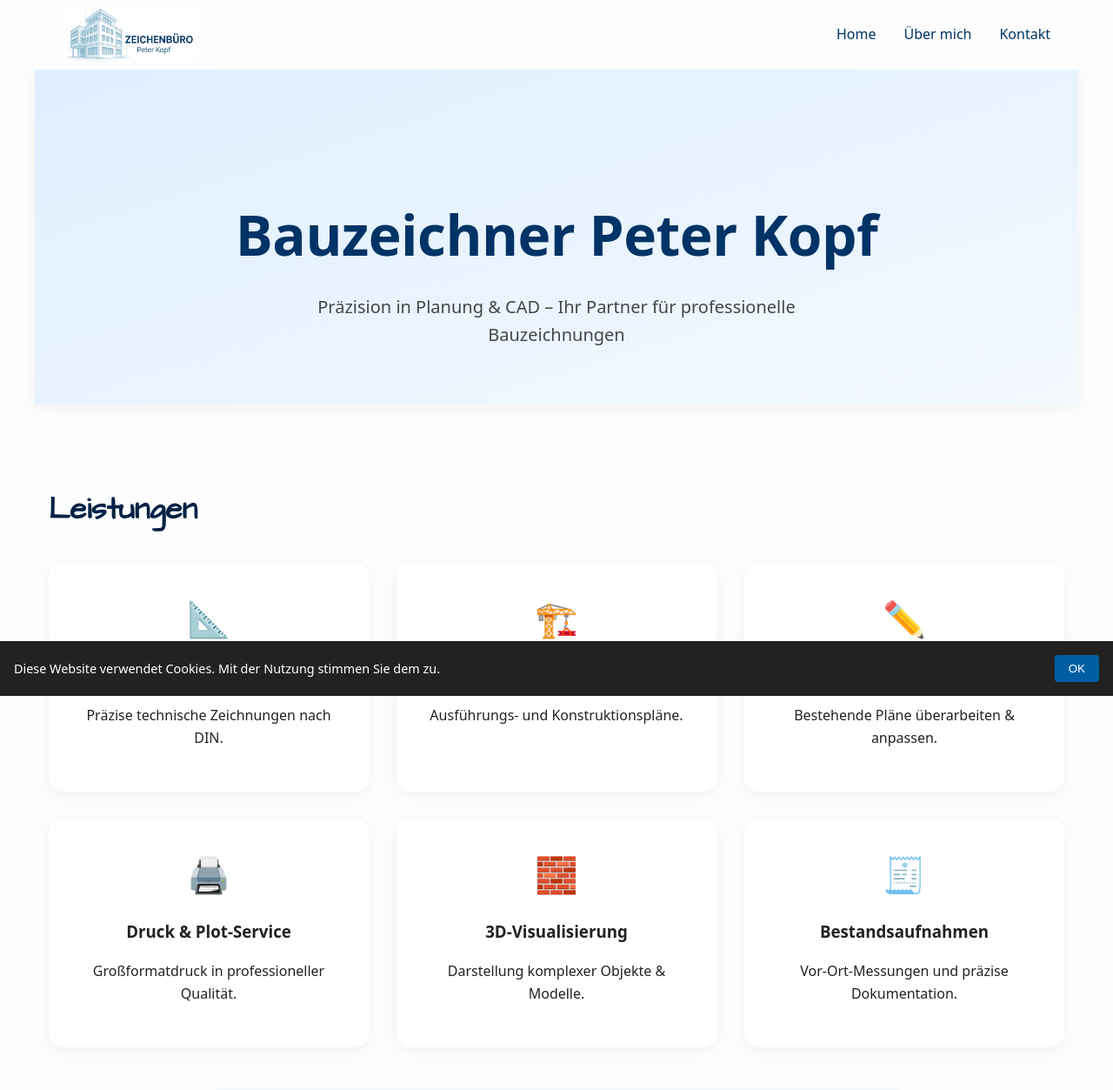
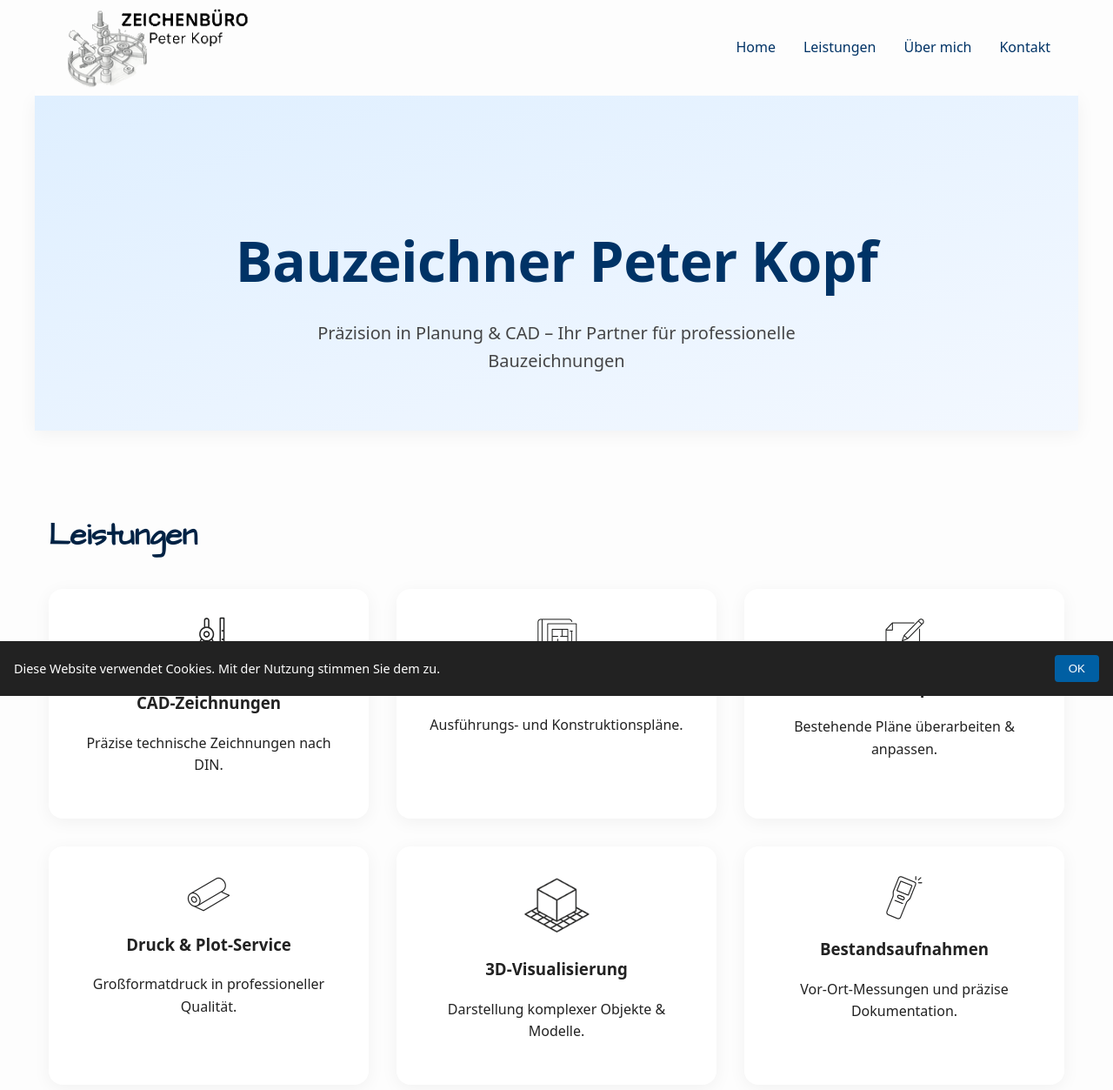
Before and after one commit to Mephju90/onepager-bauzeichner, a PHP site: page / in a window 1280 px wide. Shown: the top 1253 px of the page at 87% size. Run offline with PHP 8.4, Linux system fonts and the light colour scheme.

Commit message:
Zwischenspeicherung vor Pull – lokale Änderungen sichern

```diff
--- a/assets/css/style.css
+++ b/assets/css/style.css
@@ -76,7 +76,17 @@ a {
   flex-shrink: 0;
 }
 .logo img {
-  height: 64px;
+  width: 230px;
+  object-fit: contain;
+  display: block;
+}
+.logo2 img {
+  width: 120px;
+  object-fit: contain;
+  display: block;
+}
+.logo_drei img {
+  width: 200px;
   object-fit: contain;
   display: block;
 }
@@ -97,11 +107,48 @@ a {
   margin: 0;
   padding: 0;
 }
+
+
 #main-menu li a {
   color: #003366;
   font-weight: 500;
   font-size: 1rem;
+  position: relative;
+  padding: 0.25rem 0;
+  transition: color 0.3s ease;
 }
+
+/* Hover und Tastaturfokus */
+#main-menu li a:hover,
+#main-menu li a:focus {
+  color: #005fa3;
+}
+
+#main-menu li a::after {
+  content: "";
+  position: absolute;
+  left: 0;
+  bottom: -2px;
+  height: 2px;
+  width: 100%;
+  background-color: #005fa3;
+  transform: scaleX(0);
+  transform-origin: left;
+  transition: transform 0.3s ease;
+}
+
+#main-menu li a:hover::after,
+#main-menu li a:focus::after,
+#main-menu li a.active::after {
+  transform: scaleX(1);
+}
+
+/* Aktiver Zustand */
+#main-menu li a.active {
+  color: #005fa3;
+  font-weight: 600;
+}
+
 
 
 @media (max-width: 768px) {
@@ -219,6 +266,12 @@ header, section {
 .leistung .icon {
   font-size: 2.5rem;
   margin-bottom: 1rem;
+  width: 50px;
+  margin: auto;
+}
+
+.leistung .d3 {
+  width: 80px;
 }
 
 .leistung-cta {
--- a/datenschutz.html
+++ b/datenschutz.html
@@ -24,8 +24,8 @@
 
     <nav class="navbar">
       <div class="nav-inner">
-        <div class="logo">
-          <img src="assets/img/logo01_gross.png" alt="Logo" />
+        <div class="logo2">
+          <img src="assets/img/logo02.png" alt="Logo" />
         </div>
 
         <button
@@ -40,6 +40,7 @@
         <div id="main-menu" hidden>
           <ul>
             <li><a href="index.html#hero">Home</a></li>
+            <li><a href="index.html#leistungen">Leistungen</a></li>
             <li><a href="index.html#uebermich">Über mich</a></li>
             <li><a href="index.html#kontakt">Kontakt</a></li>
           </ul>
--- a/impressum.html
+++ b/impressum.html
@@ -24,8 +24,8 @@
 
     <nav class="navbar">
       <div class="nav-inner">
-        <div class="logo">
-          <img src="assets/img/logo01_gross.png" alt="Logo" />
+        <div class="logo_drei">
+          <img src="assets/img/logo04.png" alt="Logo" />
         </div>
 
         <button
@@ -40,6 +40,7 @@
         <div id="main-menu" hidden>
           <ul>
             <li><a href="index.html#hero">Home</a></li>
+            <li><a href="index.html#leistungen">Leistungen</a></li>
             <li><a href="index.html#uebermich">Über mich</a></li>
             <li><a href="index.html#kontakt">Kontakt</a></li>
           </ul>
--- a/index.html
+++ b/index.html
@@ -25,7 +25,7 @@
     <nav class="navbar">
       <div class="nav-inner">
         <div class="logo">
-          <img src="assets/img/logo01_gross.png" alt="Logo" />
+          <img src="assets/img/logo03.png" alt="Logo" />
         </div>
 
         <button
@@ -40,6 +40,7 @@
         <div id="main-menu" hidden>
           <ul>
             <li><a href="#hero">Home</a></li>
+            <li><a href="#leistungen">Leistungen</a></li>
             <li><a href="#ueberuns">Über mich</a></li>
             <li><a href="#kontakt">Kontakt</a></li>
           </ul>
@@ -65,32 +66,32 @@
       <h2 class="handwritten leistungen-heading">Leistungen</h2>
       <div class="leistungen-grid">
         <div class="leistung">
-          <div class="icon">📐</div>
+          <div class="icon"><img src="assets/img/icons/cad.png" alt=""></div>
           <h3>CAD-Zeichnungen</h3>
           <p>Präzise technische Zeichnungen nach DIN.</p>
         </div>
         <div class="leistung">
-          <div class="icon">🏗️</div>
+          <div class="icon"><img src="assets/img/icons/planung.png" alt=""></div>
           <h3>Planung & Konstruktion</h3>
           <p>Ausführungs- und Konstruktionspläne.</p>
         </div>
         <div class="leistung">
-          <div class="icon">✏️</div>
+          <div class="icon"><img src="assets/img/icons/pläne.png" alt=""></div>
           <h3>Revisionspläne</h3>
           <p>Bestehende Pläne überarbeiten & anpassen.</p>
         </div>
         <div class="leistung">
-          <div class="icon">🖨️</div>
+          <div class="icon"><img src="assets/img/icons/plot.png" alt=""></div>
           <h3>Druck & Plot-Service</h3>
           <p>Großformatdruck in professioneller Qualität.</p>
         </div>
         <div class="leistung">
-          <div class="icon">🧱</div>
+          <div class="icon d3"><img src="assets/img/icons/3d.png" alt=""></div>
           <h3>3D-Visualisierung</h3>
           <p>Darstellung komplexer Objekte & Modelle.</p>
         </div>
         <div class="leistung">
-          <div class="icon">🧾</div>
+          <div class="icon"><img src="assets/img/icons/bestand.png " alt=""></div>
           <h3>Bestandsaufnahmen</h3>
           <p>Vor-Ort-Messungen und präzise Dokumentation.</p>
         </div>
@@ -179,7 +180,12 @@
     </section>
 
     <!-- KONTAKT -->
-    <section id="kontakt" class="kontaktformular wow" aria-labelledby="kontakt-heading">
+
+    <section
+      id="kontakt"
+      class="kontaktformular wow"
+      aria-labelledby="kontakt-heading"
+    >
       <h2 id="kontakt-heading">Kontakt</h2>
 
       <form
@@ -197,7 +203,7 @@
           name="name"
           required
           aria-required="true"
-    >
+        />
 
         <label for="email">Ihre E-Mail *</label>
         <input
@@ -206,7 +212,7 @@
           name="email"
           required
           aria-required="true"
-    >
+        />
 
         <label for="nachricht">Ihre Nachricht *</label>
         <textarea
@@ -217,6 +223,30 @@
           aria-required="true"
         ></textarea>
 
+        <fieldset class="ds-check">
+          <legend class="visually-hidden">Datenschutz</legend>
+          <label for="datenschutz">
+            <input
+              type="checkbox"
+              id="datenschutz"
+              name="datenschutz"
+              required
+              aria-required="true"
+            />
+            <span>
+              Ich habe die
+              <a
+                href="/datenschutz.html"
+                target="_blank"
+                rel="noopener noreferrer"
+              >
+                Datenschutzerklärung
+              </a>
+              gelesen und stimme der Verarbeitung meiner Daten zu.
+            </span>
+          </label>
+        </fieldset>
+
         <button
           type="submit"
           class="skizzen-button"
@@ -226,7 +256,6 @@
         </button>
       </form>
     </section>
-
 
     <!-- Footer Start -->
     <footer class="site-footer wow">
```
Also changed, not shown: other parts of assets/css/style.css (+56 -0 lines), assets/img/icons/3d.png (added), assets/img/icons/bestand.png (added), assets/img/icons/cad.png (added), assets/img/icons/planung.png (added), assets/img/icons/plot.png (added), assets/img/icons/pläne.png (added), assets/img/logo02.png (added), assets/img/logo03.png (added), assets/img/logo04.png (added). Lines whose indentation alone changed are shown as unchanged.
